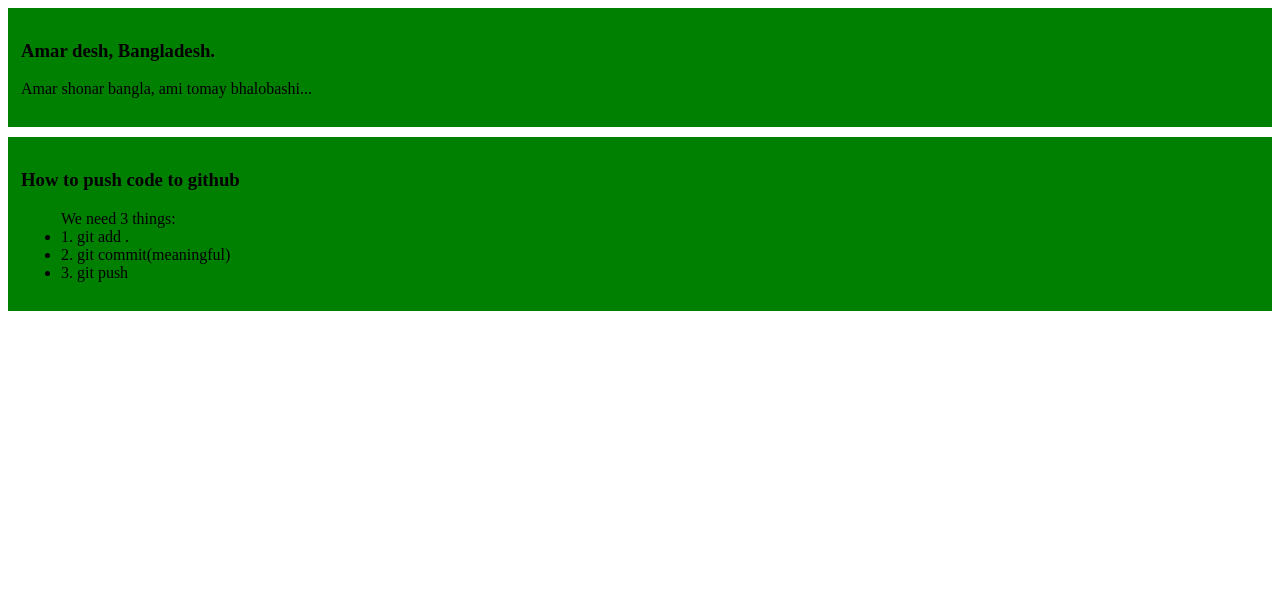
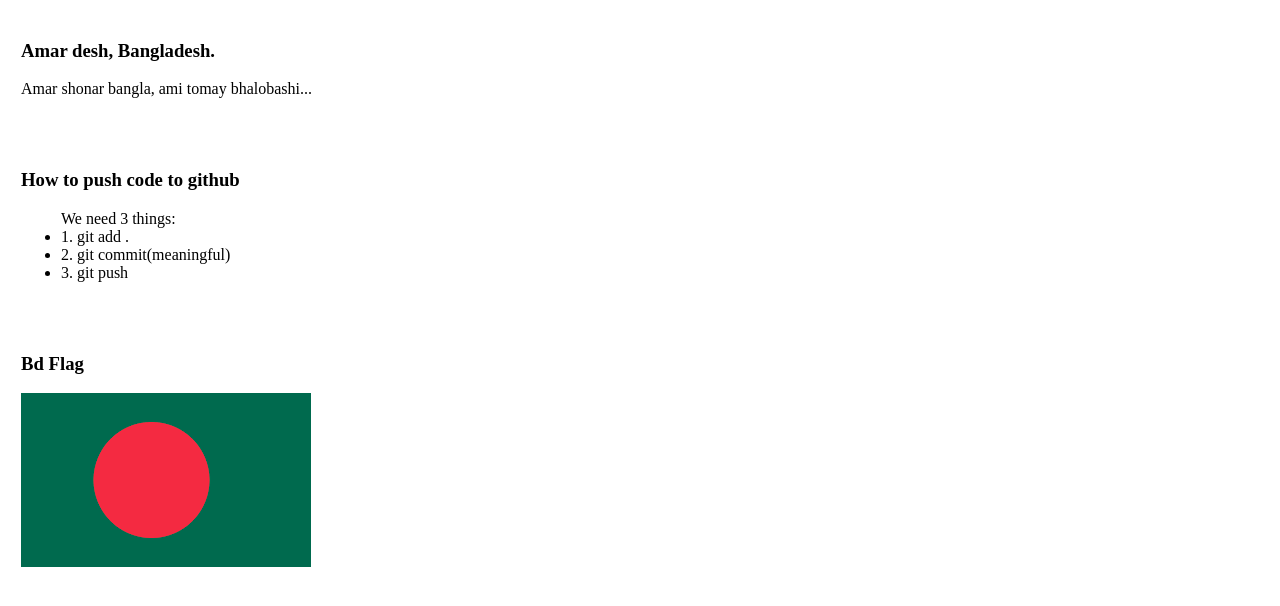
Before and after one commit to Ifrain-glitch/my-simple-website2, a plain HTML site: page index.html in a window 1280 px wide. Drawn offline with Linux system fonts and the light colour scheme.

Commit message:
flag pic

```diff
--- a/index.html
+++ b/index.html
@@ -24,5 +24,8 @@
                <li> 3. git push</li>
             </ul>
     </div>
+    <div><h3>Bd Flag</h3>
+    <img src="imgs/Flag.png" alt="">
+    </div>
 </body>
 </html>
--- a/styles/blog.css
+++ b/styles/blog.css
@@ -1,5 +1,5 @@
 div {
-    background-color: green;
+    background-color: white;
     padding: 13px;
     margin-bottom: 10px;
 }
```
Also changed, not shown: imgs/Flag.png (added).
